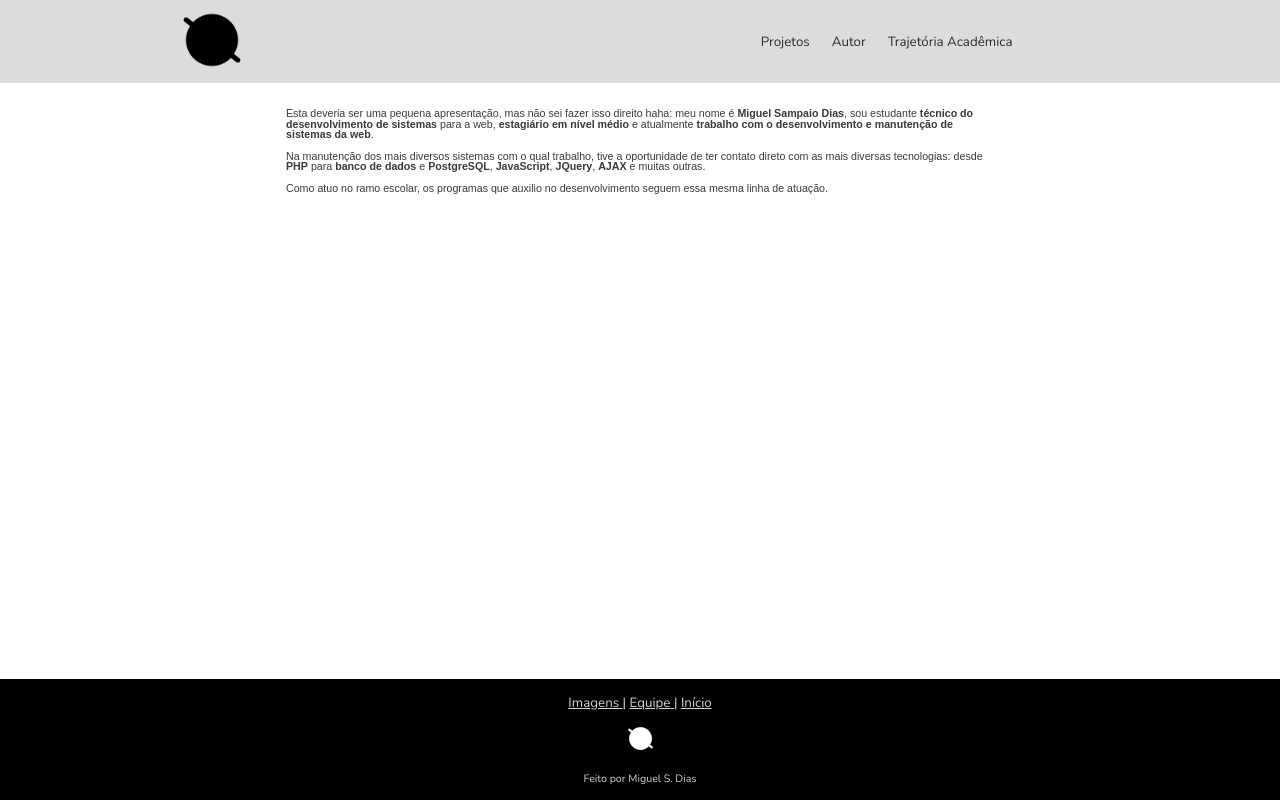
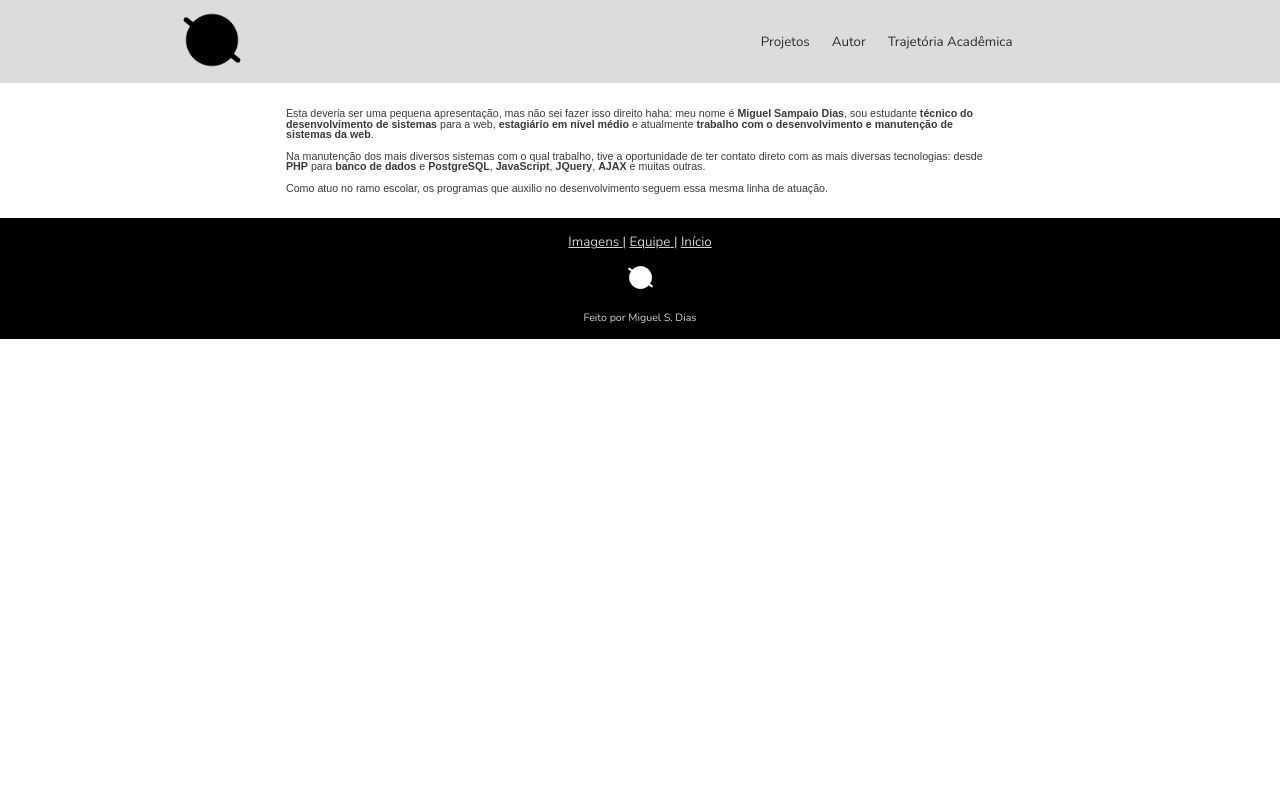
Before and after one commit to Saiomim/Portfolio, a plain HTML site: page index.html in a window 1280 px wide. Drawn offline with nearby package versions, Linux system fonts and the light colour scheme.

Commit message:
Update estilos.css
New adjustment to the stylesheet file

```diff
--- a/styles/estilos.css
+++ b/styles/estilos.css
@@ -42,8 +42,10 @@ footer{
 }
 
 div.pos {
-    position: fixed;
+    position: relative;
     bottom: 0px;
+    left: 0px;
+    right: 0px;
     width: 100%;
     height: auto;
 }
```
